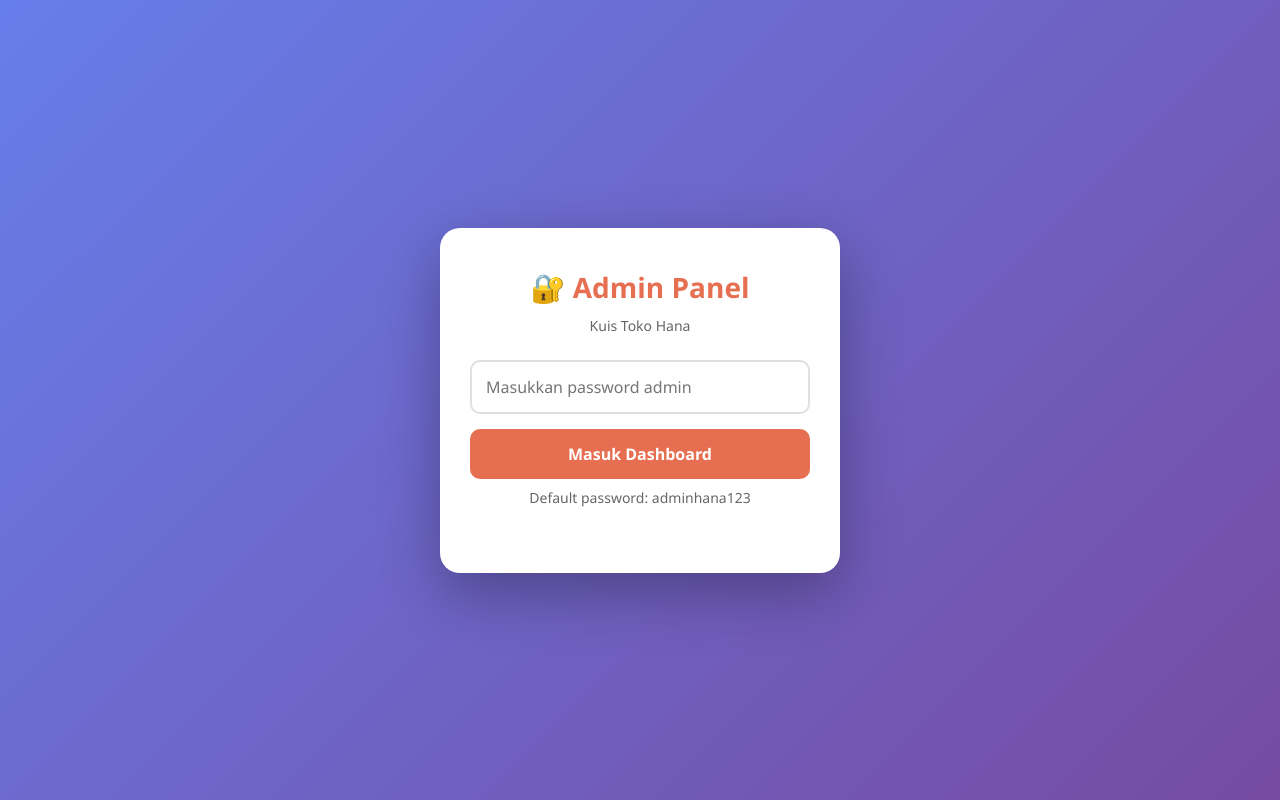
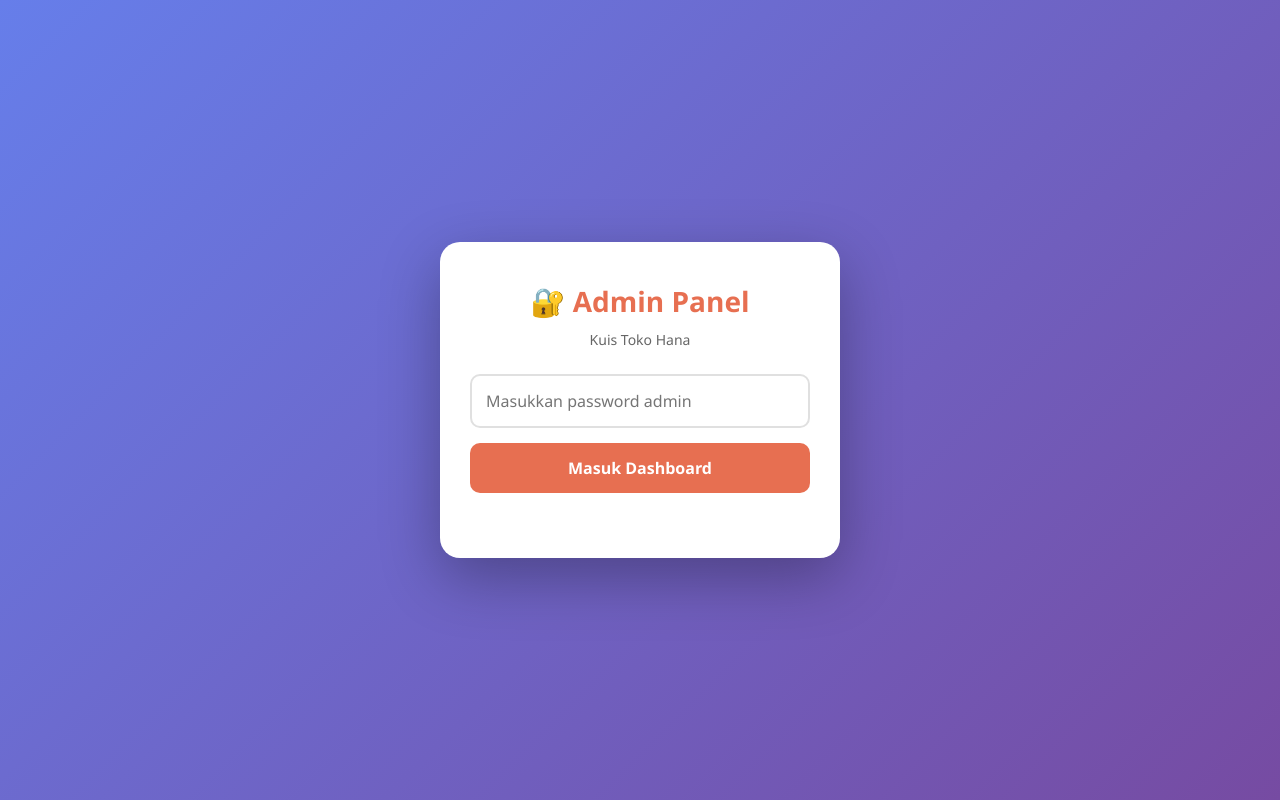
Before and after one commit to Hans23g/kuis-toko-hana, a website: page admin.html in a window 1280 px wide. Drawn offline with Linux system fonts and the light colour scheme.

Commit message:
Update admin.html

```diff
--- a/admin.html
+++ b/admin.html
@@ -67,7 +67,6 @@ input[type="color"]{width:100%;height:60px;border:2px solid #e0e0e0;border-radiu
   <p>Kuis Toko Hana</p>
   <input type="password" id="passInput" placeholder="Masukkan password admin">
   <button onclick="login()">Masuk Dashboard</button>
-  <p class="info">Default password: adminhana123</p>
   <p id="errorLogin" class="errorText"></p>
 </div>
 
```
